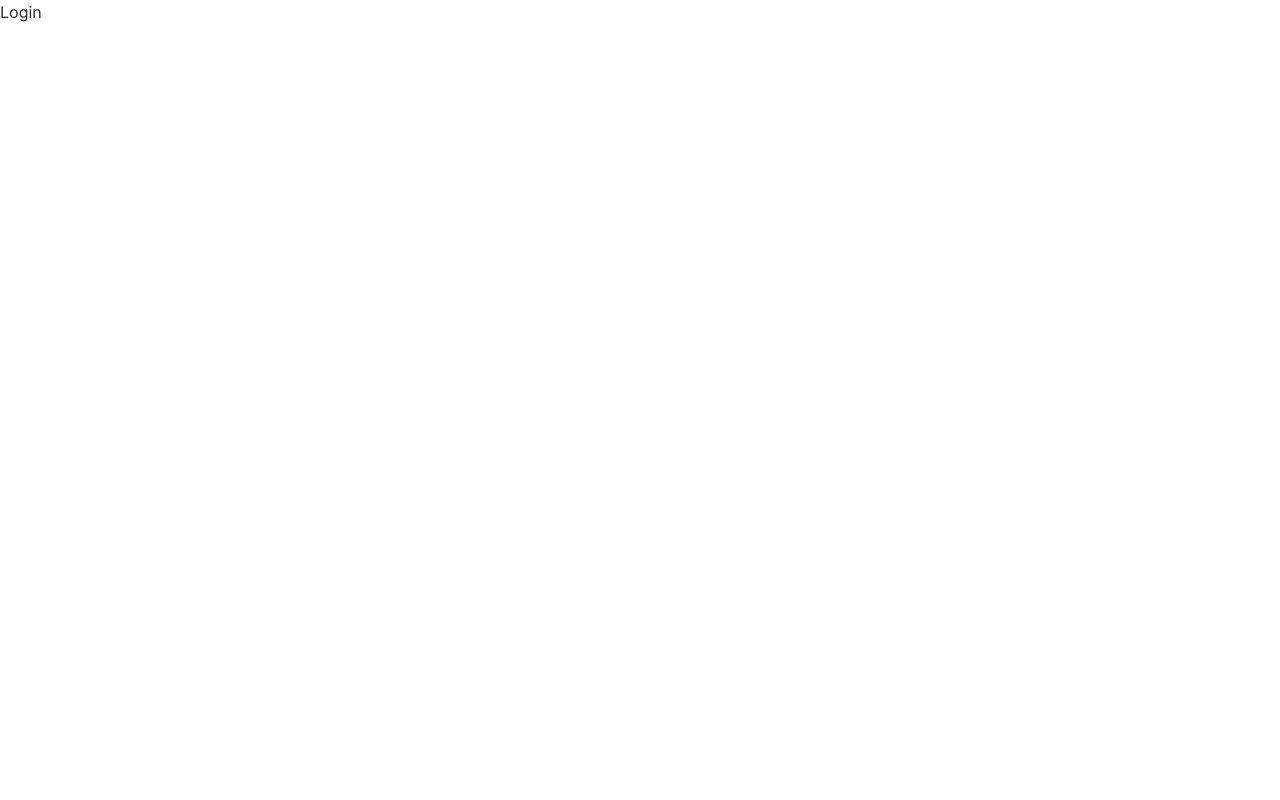
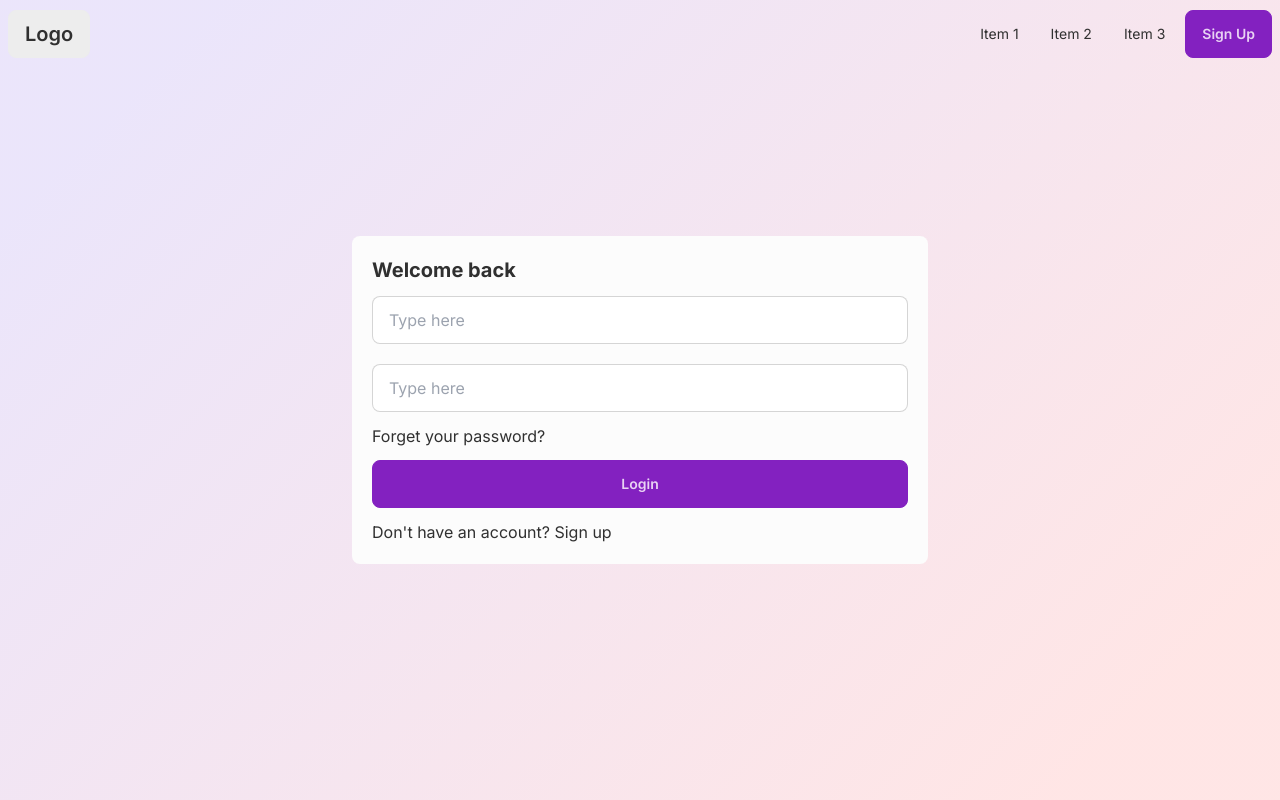
Before and after one commit to rakibul-wdp/askly, a Next.js app: page /login in a window 1280 px wide. Built offline with nearby package versions, Linux system fonts and the light colour scheme.

Commit message:
create login form structure

```diff
--- a/app/login/page.js
+++ b/app/login/page.js
@@ -1,8 +1,28 @@
+"use client";
+
+import Navbar from '@/components/common/Navbar';
+import Link from 'next/link';
 import React from 'react'
 
 const Login = () => {
+  const handleLoginSubmit = (e) => {
+    e.preventDefault();
+  }
+
   return (
-    <div>Login</div>
+    <section className='relative h-screen' style={{
+      background: `linear-gradient(134.56deg, rgba(155, 126, 234, 0.2) 10.8%, rgba(255, 127, 127, 0.2) 88.78%)`,
+    }}>
+      <Navbar />
+      <form onSubmit={handleLoginSubmit} className='absolute bottom-1/2 right-1/2 transform translate-x-1/2 translate-y-1/2 bg-accent p-5 rounded-lg'>
+        <h2 className='text-xl font-bold mb-3'>Welcome back</h2>
+        <input type="text" placeholder="Type here" className="input input-bordered w-full mb-5" />
+        <input type="password" placeholder="Type here" className="input input-bordered w-full" />
+        <p className='my-3'>Forget your password?</p>
+        <input className='btn btn-primary normal-case w-full mb-3' type="submit" value="Login" />
+        <p>Don't have an account? <Link href="/signup">Sign up</Link></p>
+      </form>
+    </section>
   )
 }
 
```
